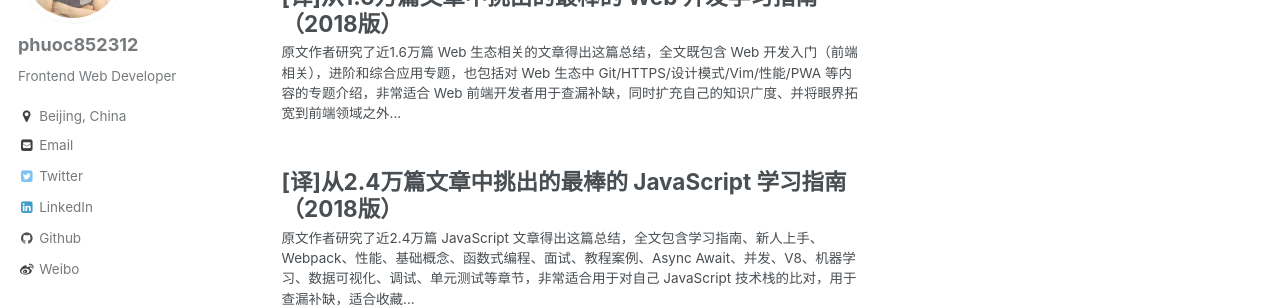
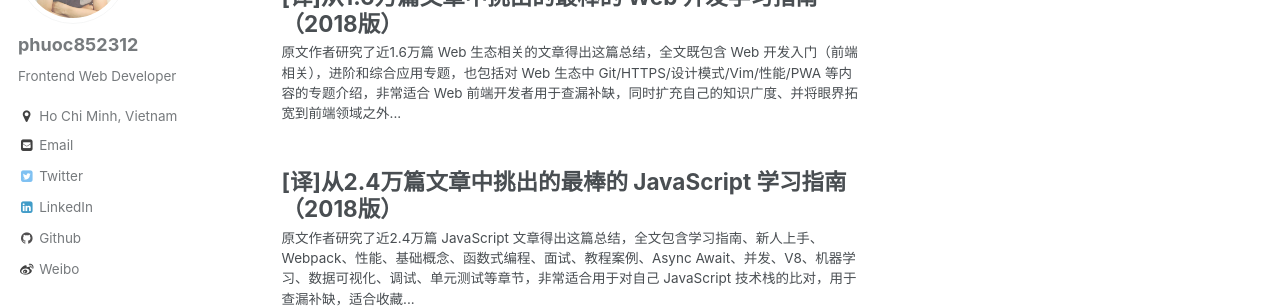
Before and after one commit to phuoc852312/phuoc852312.github.io, a Jekyll site: the page built from index.html, in a window 1280 px wide. Shown: the part 441-749 px from the top of the page. Built offline with Jekyll 4.4.1, drawn with Linux system fonts in a browser that asks for light colours; the list of posts is cut into pages by our own code; comment, search, counter and statistics services are not loaded.

Commit message:
Update location

```diff
--- a/_config.yml
+++ b/_config.yml
@@ -86,7 +86,7 @@ author:
   name             : "phuoc852312"
   avatar           : "bio-photo.jpg"
   bio              : "Frontend Web Developer"
-  location         : "Beijing, China"
+  location         : "Ho Chi Minh, Vietnam"
   email            : "phuoc852312@gmail.com"
   uri              :
   bitbucket        :
```
